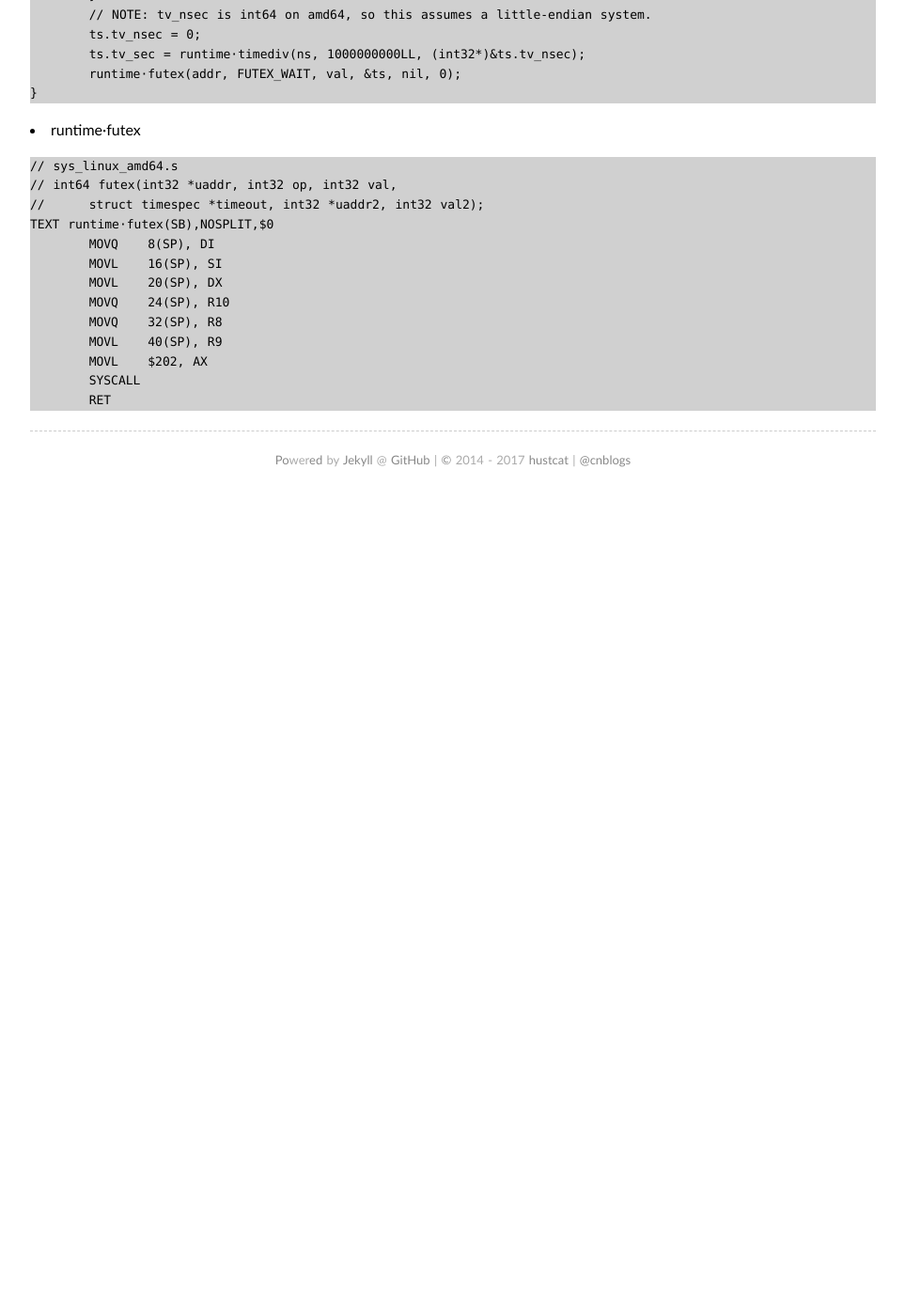
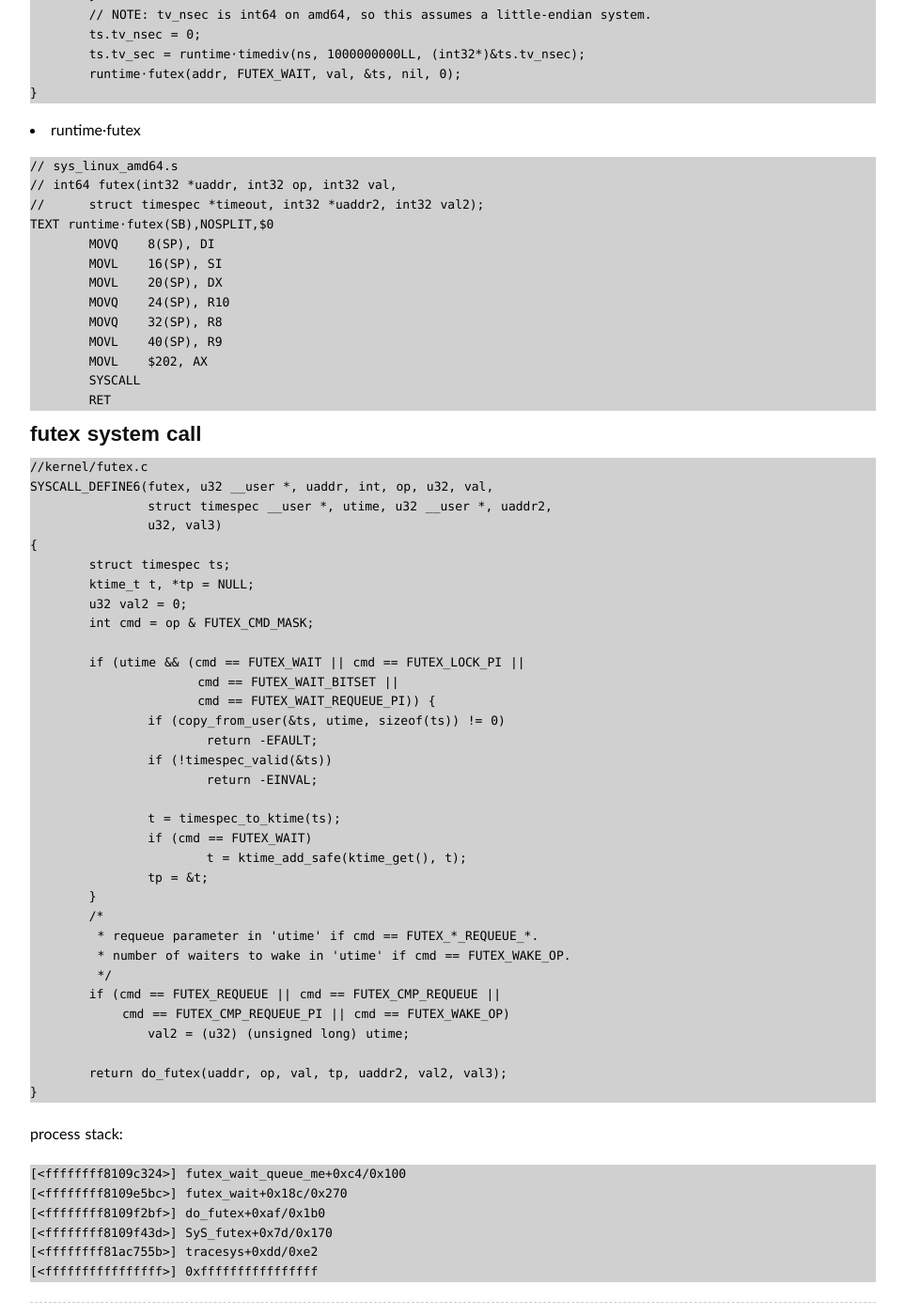
Before and after one commit to hustcat/hustcat.github.io, a Jekyll site: the page built from wiki/go_futex.md, in a window 1280 px wide and 1400 px high, scrolled down 3952 px. Shown: the whole window at 94% size, without its empty margins (158-1121 px from the left). Built offline with Jekyll 4.4.1, drawn with Linux system fonts in a browser that asks for light colours; some web fonts are replaced; our own code applies the rules of GitHub Pages for plain Markdown files; comment, search, counter and statistics services are not loaded; before the commit the page ends 4484 px from its top, so only the background shows below that.

Commit message:
Update go_futex.md

````diff
--- a/wiki/go_futex.md
+++ b/wiki/go_futex.md
@@ -217,3 +217,52 @@ TEXT runtime·futex(SB),NOSPLIT,$0
 	SYSCALL
 	RET
 ```
+
+## futex system call
+
+```
+//kernel/futex.c
+SYSCALL_DEFINE6(futex, u32 __user *, uaddr, int, op, u32, val,
+		struct timespec __user *, utime, u32 __user *, uaddr2,
+		u32, val3)
+{
+	struct timespec ts;
+	ktime_t t, *tp = NULL;
+	u32 val2 = 0;
+	int cmd = op & FUTEX_CMD_MASK;
+
+	if (utime && (cmd == FUTEX_WAIT || cmd == FUTEX_LOCK_PI ||
+		      cmd == FUTEX_WAIT_BITSET ||
+		      cmd == FUTEX_WAIT_REQUEUE_PI)) {
+		if (copy_from_user(&ts, utime, sizeof(ts)) != 0)
+			return -EFAULT;
+		if (!timespec_valid(&ts))
+			return -EINVAL;
+
+		t = timespec_to_ktime(ts);
+		if (cmd == FUTEX_WAIT)
+			t = ktime_add_safe(ktime_get(), t);
+		tp = &t;
+	}
+	/*
+	 * requeue parameter in 'utime' if cmd == FUTEX_*_REQUEUE_*.
+	 * number of waiters to wake in 'utime' if cmd == FUTEX_WAKE_OP.
+	 */
+	if (cmd == FUTEX_REQUEUE || cmd == FUTEX_CMP_REQUEUE ||
+	    cmd == FUTEX_CMP_REQUEUE_PI || cmd == FUTEX_WAKE_OP)
+		val2 = (u32) (unsigned long) utime;
+
+	return do_futex(uaddr, op, val, tp, uaddr2, val2, val3);
+}
+```
+
+process stack:
+
+```
+[<ffffffff8109c324>] futex_wait_queue_me+0xc4/0x100
+[<ffffffff8109e5bc>] futex_wait+0x18c/0x270
+[<ffffffff8109f2bf>] do_futex+0xaf/0x1b0
+[<ffffffff8109f43d>] SyS_futex+0x7d/0x170
+[<ffffffff81ac755b>] tracesys+0xdd/0xe2
+[<ffffffffffffffff>] 0xffffffffffffffff
+```
````
